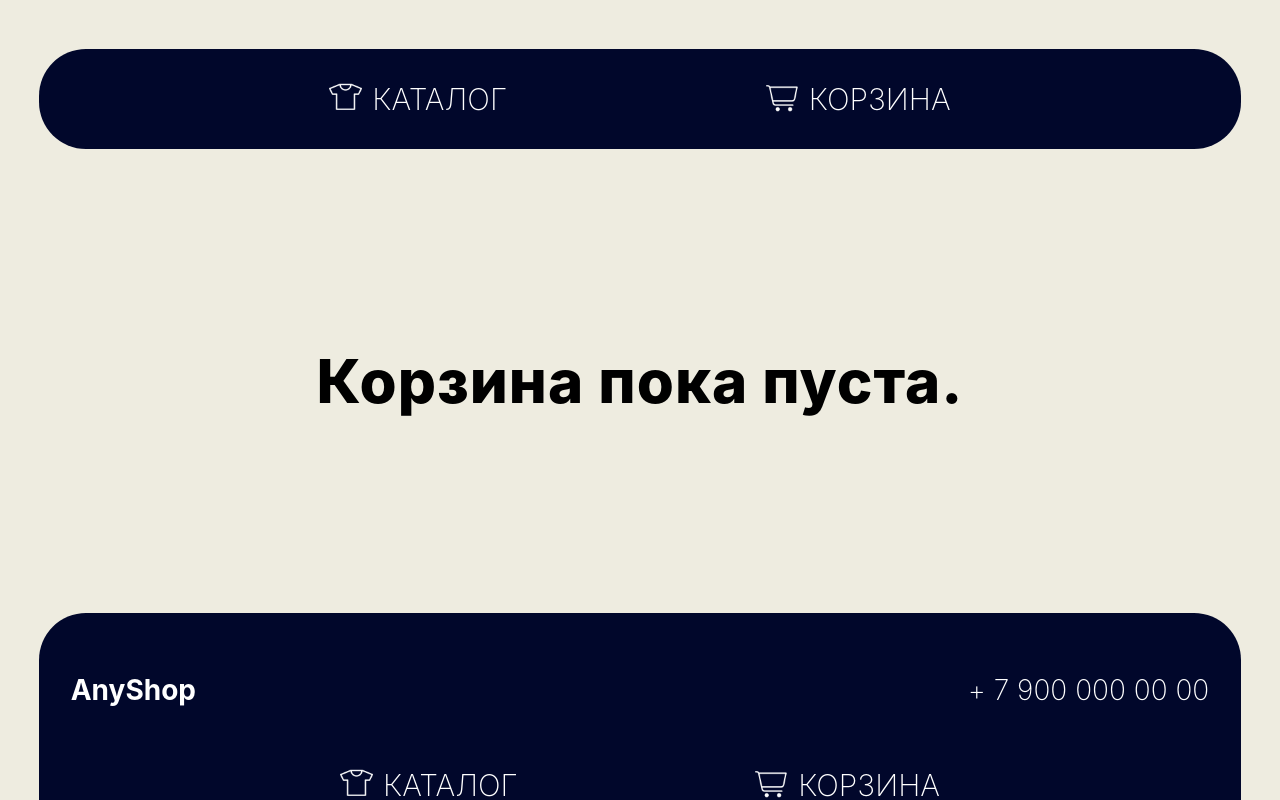
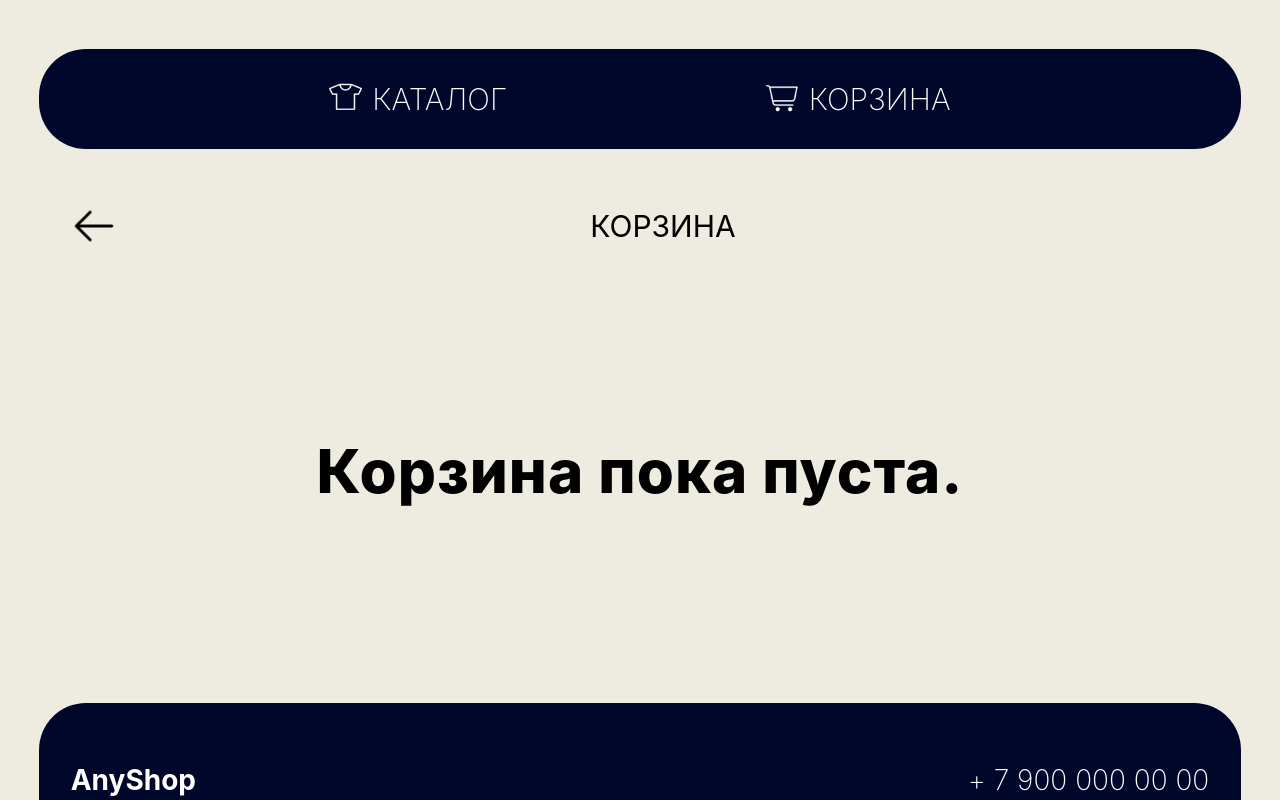
Before and after one commit to Pandora-som/anyshop, a Vue app: page /basket in a window 1280 px wide. Shown: the top 800 px of the page. Built offline with nearby package versions, Linux system fonts and the light colour scheme.

Commit message:
сделала кнопку назад и исправила недочёты

```diff
--- /dev/null
+++ b/src/components/BackButton.vue
@@ -0,0 +1,59 @@
+<template>
+    <div class="row">
+        <div
+            class="back-arrow"
+            @click="back"
+        >
+            <img
+                :src="backArrow"
+                alt="Back Arrow"
+                class="img-arrow"
+            >
+        </div>
+        <div class="label">
+            <slot>
+            </slot>
+        </div>
+    </div>
+</template>
+
+<script>
+import { useRouter } from 'vue-router';
+
+export default {
+    name: 'BackButton',
+
+    data() {
+        return {
+            backArrow: require('@/images/back-arrow.png'),
+            router:    useRouter(),
+        };
+    },
+
+    methods: {
+        back() {
+            this.router.push('/');
+        },
+    },
+};
+</script>
+<style>
+.back-arrow {
+    width: 46px;
+    cursor: pointer;
+    display: flex;
+    align-items: center;
+}
+
+.img-arrow {
+    width: 100%;
+}
+
+.row {
+    display: flex;
+}
+
+.label {
+    flex: 1;
+}
+</style>
--- a/src/components/MainLayout.vue
+++ b/src/components/MainLayout.vue
@@ -2,14 +2,23 @@
     <div class="main-layout">
         <header>
             <div class="row justify-center pad-large">
-                <div v-for="(page, ind) in views" :key="ind">
-                    <a @click.prevent="pageChange(page.path)" class="row v-link font-inter">
-                        <img :src="page.img" class="img-link">
+                <div
+                    v-for="(page, ind) in views"
+                    :key="ind"
+                >
+                    <a
+                        @click.prevent="pageChange(page.path)"
+                        class="row v-link font-inter"
+                    >
+                        <img
+                            :src="page.img"
+                            class="img-link"
+                        >
                         <div>{{ page.name }}</div>
                     </a>
                 </div>
             </div>
-            <template v-if="$root.currentRoute === '/'">
+            <template v-if="route.path === '/'">
                 <div class="full-width row justify-center">
                     <p class="title font-inter">&nbsp;&nbsp;&nbsp;&nbsp;Интернет магазин <b>AnyShop</b> -
                         <br>найдите то, что искали</p>
@@ -37,9 +46,18 @@
                 </p>
             </div>
             <div class="row justify-center pad-large">
-                <div v-for="(page, ind) in views" :key="ind">
-                    <a @click.prevent="pageChange(page.path)" class="row v-link font-inter">
-                        <img :src="page.img" class="img-link">
+                <div
+                    v-for="(page, ind) in views"
+                    :key="ind"
+                >
+                    <a
+                        @click.prevent="pageChange(page.path)"
+                        class="row v-link font-inter"
+                    >
+                        <img
+                            :src="page.img"
+                            class="img-link"
+                        >
                         <div>{{ page.name }}</div>
                     </a>
                 </div>
@@ -49,7 +67,7 @@
 </template>
 
 <script>
-import { useRouter } from 'vue-router';
+import { useRouter, useRoute } from 'vue-router';
 
 export default {
     data() {
@@ -64,9 +82,11 @@ export default {
                     path: '/basket',
                     name: 'КОРЗИНА',
                     img:  require('@/images/basket.png'),
+
                 },
             ],
             router: useRouter(),
+            route: useRoute(),
         };
     },
 
@@ -110,9 +130,12 @@ main {
 }
 .justify-center {
     justify-content: space-evenly;
+    text-align: center;
 }
 .justify-right {
-    justify-content: right;
+    justify-content: center;
+    text-align: left;
+    margin-bottom: 20px;
 }
 .justify-between {
     justify-content: space-between;
--- a/src/views/BasketPage.vue
+++ b/src/views/BasketPage.vue
@@ -1,6 +1,10 @@
 <template>
+     <BackButton>
+        <div class="label-text">
+            <p>КОРЗИНА</p>
+        </div>
+    </BackButton>
     <template v-if="basket.length > 0">
-       <a @click.prevent="pageChange(page.path)" class="row v-link font-inter"><img src="../images/Back-strelka.png"></a>
         <div
             v-for="product in basket"
             :key="product.id"
@@ -99,10 +103,10 @@
 </template>
 
 <script>
-
-import { useRouter } from 'vue-router';
+import BackButton from '../components/BackButton.vue';
 
 export default {
+    components: { BackButton },
     data() {
         return {
             basket:  JSON.parse(localStorage.getItem('basket') || '[]'),
@@ -129,18 +133,6 @@ export default {
                 },
             ],
         };
-    },
-    data_link() {
-        return {
-            views: [
-                {
-                    path: '/',
-                    name: 'catalog',
-                },
-            ],
-            router: useRouter(),
-        };
-
     },
 
     methods: {
@@ -177,6 +169,17 @@ export default {
 };
 </script>
 <style>
+.label-text {
+    width: 100%;
+    display: flex;
+    justify-content: center;
+    align-items: center;
+    height: 100%;
+    line-height: 100%;
+    font-size: 30px;
+    font-family: Inter;
+    font-weight: 400;
+}
 .empty-basket {
     height: 400px;
     font-size: 60px;
--- a/src/views/GoodCard.vue
+++ b/src/views/GoodCard.vue
@@ -1,6 +1,6 @@
 <template>
+    <BackButton></BackButton>
     <div class="product-details">
-        <a href="../views/CatalogPage.vue"><img src="../images/Back-strelka.png"></a>
         <div class="product-img-container">
             <img
                 class="product-img"
@@ -88,7 +88,9 @@
     </div>
 </template>
 <script>
+import BackButton from '../components/BackButton.vue';
 export default {
+    components: { BackButton },
     data() {
         return {
             product: JSON.parse(localStorage.getItem('product')),
```
Also changed, not shown: src/images/Back-strelka.png (deleted), src/images/back-arrow.png (added).
